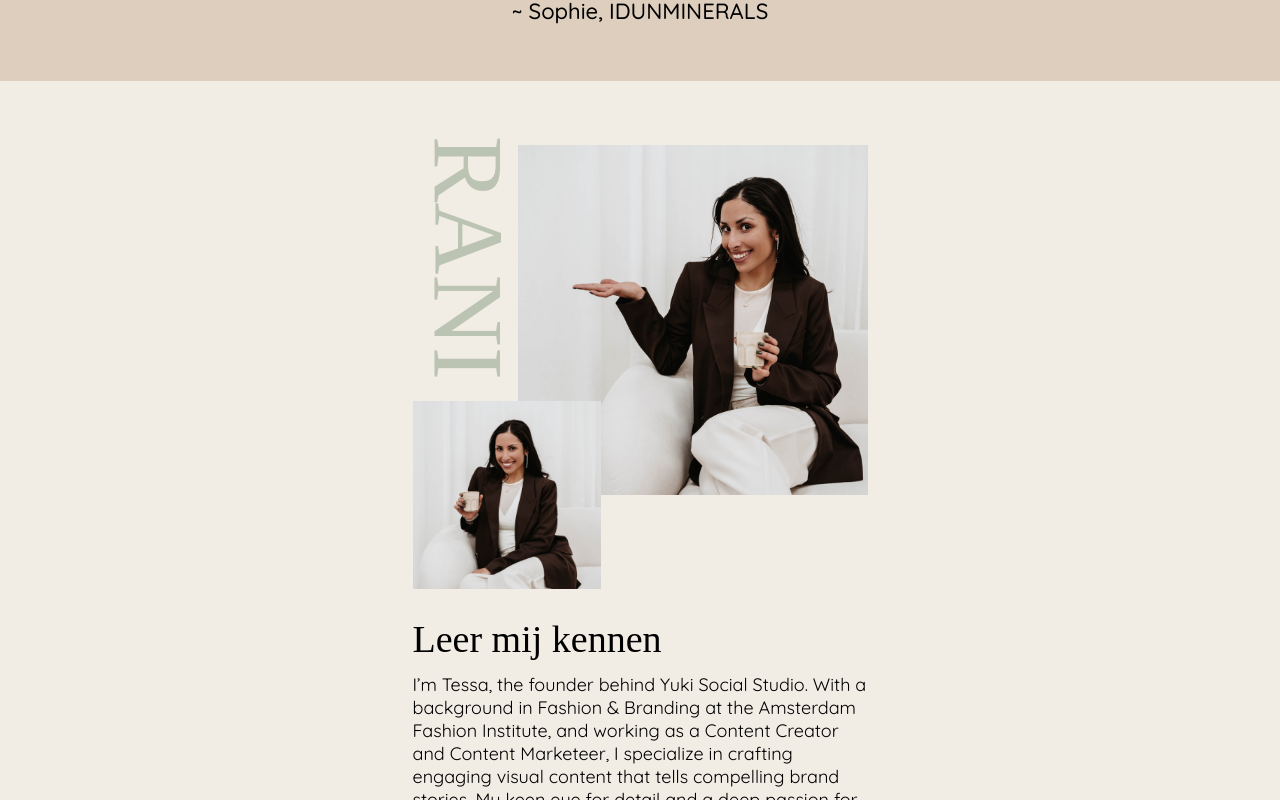
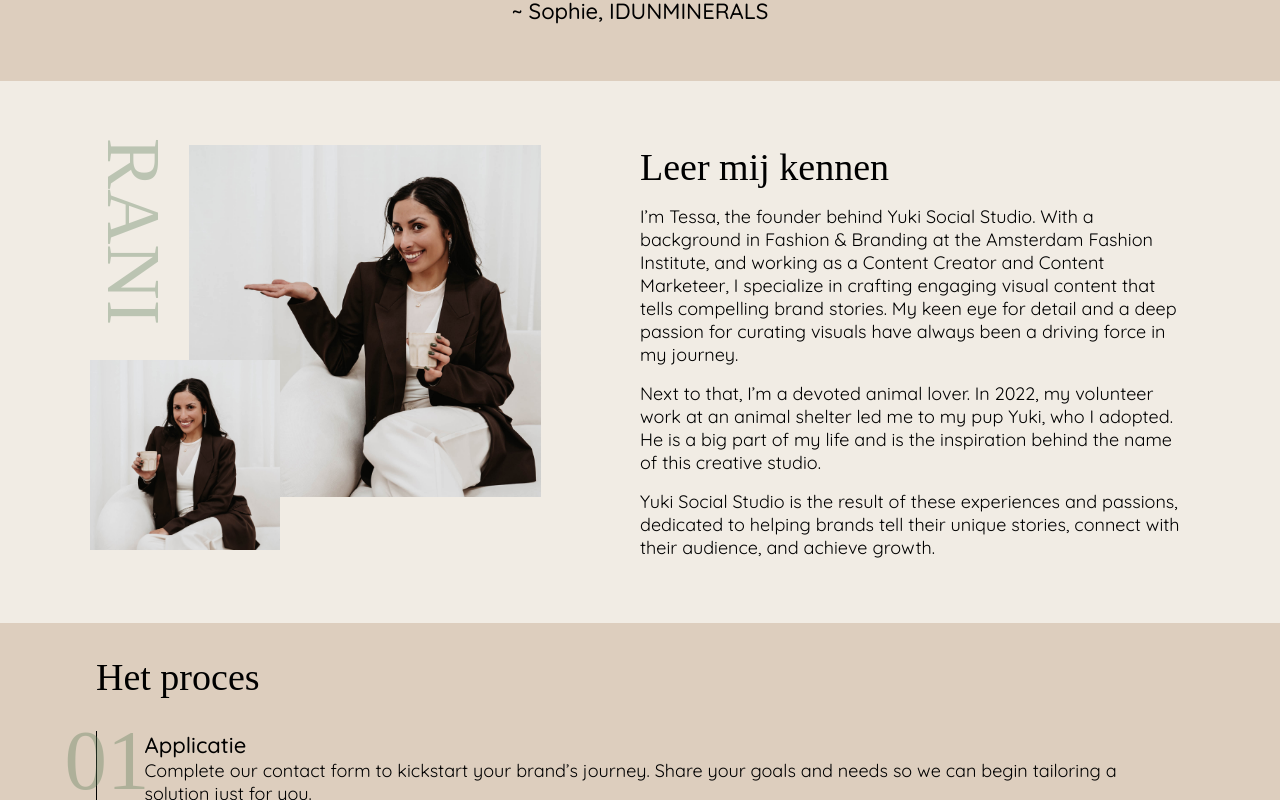
Before and after one commit to dannyfrelink/portfolio-rani, a React (Create React App) app: page / in a window 1280 px wide. Shown: the part 2640-3440 px from the top of the page. Built offline with nearby package versions, Linux system fonts and the light colour scheme; a web font is replaced by a local one.

Commit message:
update: make #About section responsive

```diff
--- a/src/App.css
+++ b/src/App.css
@@ -322,6 +322,7 @@ main #reviews .carousel h3 {
 }
 
 main #reviews .carousel svg {
+	cursor: pointer;
 	position: absolute;
 	top: 50%;
 	font-size: clamp(24px, 3.2vw, 40px);
@@ -746,6 +747,48 @@ footer {
 	main #reviews .carousel svg:last-of-type {
 		right: -25%;
 	}
+
+	/* Main content About styling */
+	main #about {
+		display: flex;
+		justify-content: space-between;
+		width: 90%;
+		max-width: 1100px;
+	}
+	main #about .about-images {
+		width: 38%;
+		max-width: 460px;
+		height: fit-content;
+	}
+
+	main #about .about-images h4 {
+		font-size: clamp(60px, 6vw, 85px);
+	}
+
+	main #about .about-images img:first-of-type {
+		width: 27.5vw;
+		max-width: 360px;
+		height: 27.5vw;
+		max-height: 360px;
+	}
+
+	main #about .about-images img:last-of-type {
+		width: 15.75vw;
+		max-width: 190px;
+		height: 15.75vw;
+		max-height: 190px;
+		bottom: -15%;
+	}
+
+	main #about .about-text {
+		width: 58%;
+		max-width: 550px;
+		margin-top: 0;
+	}
+
+	main #about .about-text > *:not(:last-child) {
+		margin-bottom: 1rem;
+	}
 }
 
 @media (min-width: 1250px) {
@@ -760,6 +803,10 @@ footer {
 	main #services > div > * {
 		padding: 0 2.9vw 1.5rem;
 	}
+
+	main #about .about-images {
+		width: 41%;
+	}
 }
 
 @media (min-width: 1400px) {
```
